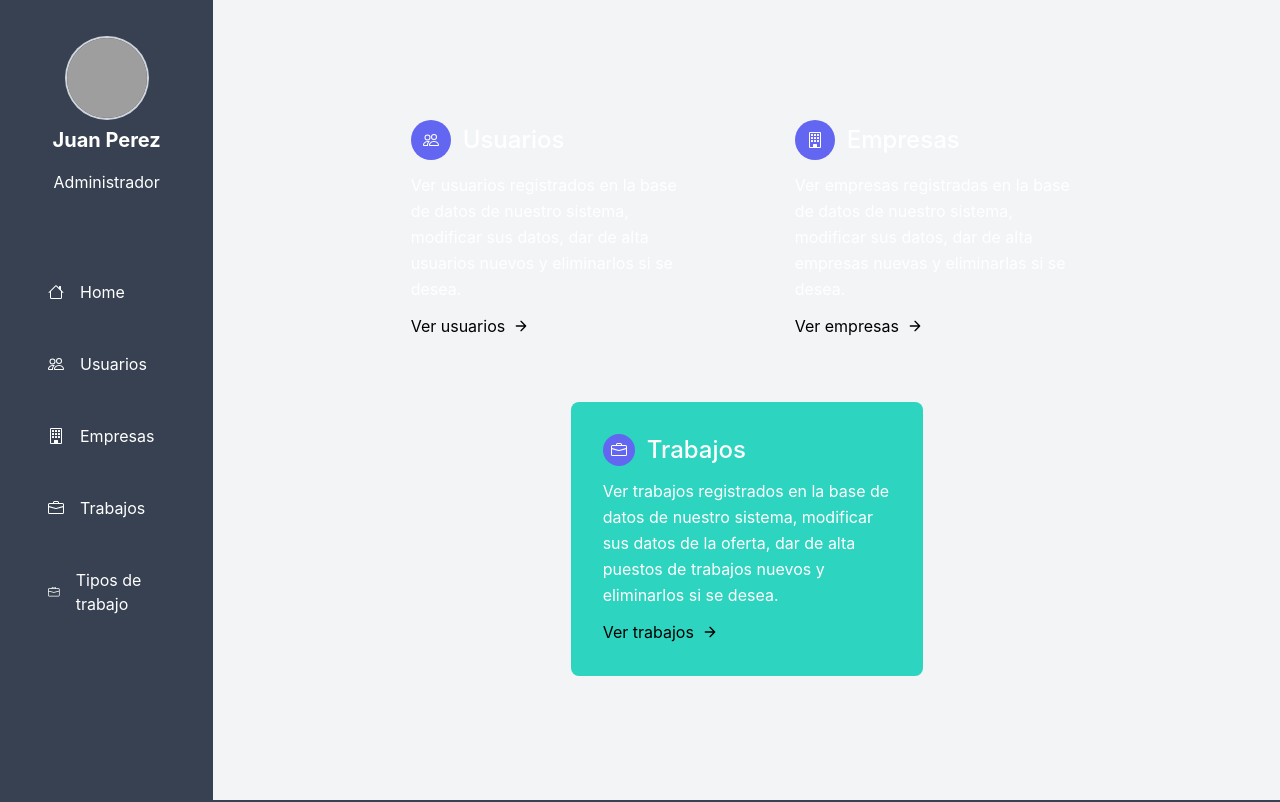
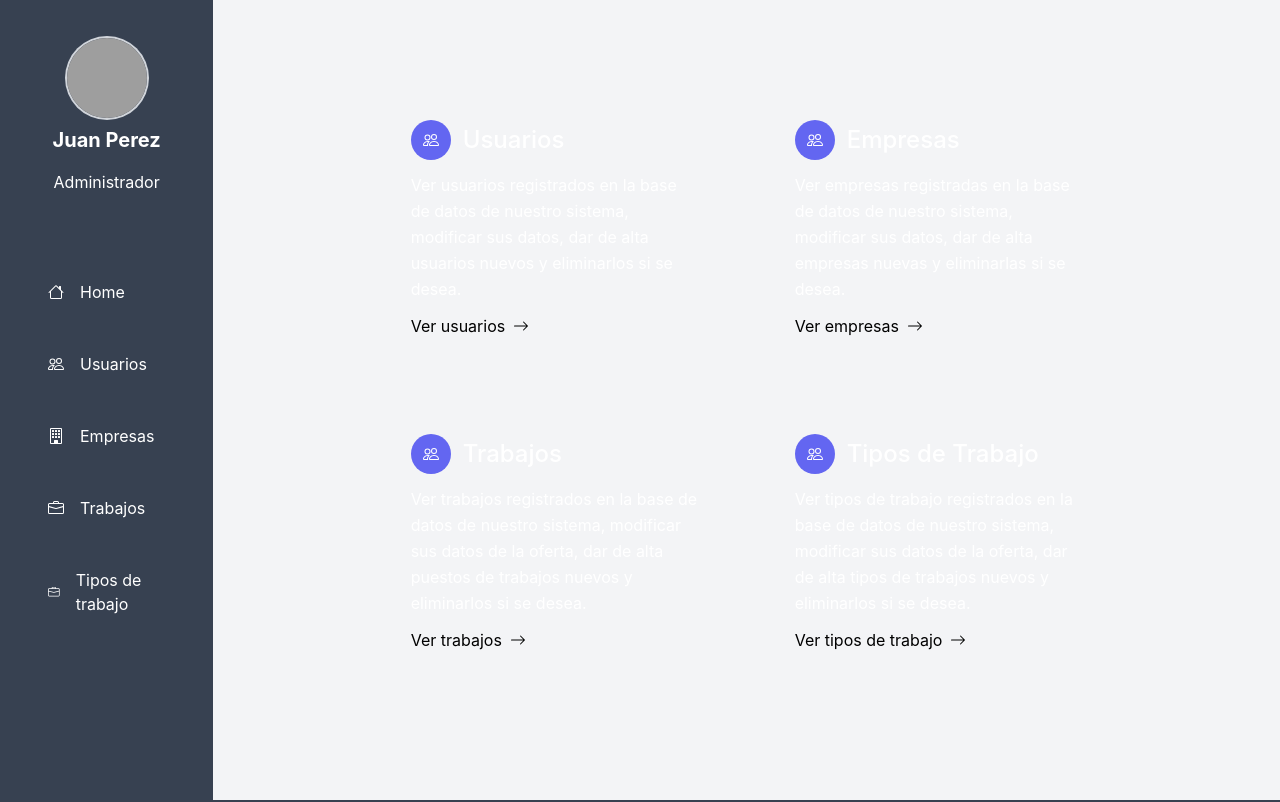
Before and after one commit to MendiburuFrancisco/BolsaDeTrabajo, a React (Create React App) app: page /admin in a window 1280 px wide. Shown: the top 802 px of the page. Built offline with nearby package versions, Linux system fonts and the light colour scheme; no server answers; grey boxes are pictures that could not be loaded.

Commit message:
Add icons and update card structure in dashboardHome.js

```diff
--- a/src/components/ui/dashboard/dashboardHome.js
+++ b/src/components/ui/dashboard/dashboardHome.js
@@ -1,79 +1,74 @@
-import { BsBuilding, BsPeople,BsBriefcase   } from "react-icons/bs";
+import {
+  BsBuilding,
+  BsPeople,
+  BsBriefcase,
+  BsArrowRight,
+} from "react-icons/bs";
 import React from "react";
+
+const cards = [
+  {
+    name: "Usuarios",
+    href: "/admin/users",
+    icon: BsPeople,
+    description:
+      "Ver usuarios registrados en la base de datos de nuestro sistema, modificar sus datos, dar de alta usuarios nuevos y eliminarlos si se desea.",
+  },
+  {
+    name: "Empresas",
+    href: "/admin/company",
+    icon: BsBuilding,
+    description:
+      "Ver empresas registradas en la base de datos de nuestro sistema, modificar sus datos, dar de alta empresas nuevas y eliminarlas si se desea.",
+  },
+  {
+    name: "Trabajos",
+    href: "/admin/jobs",
+    icon: BsBriefcase,
+    description:
+      "Ver trabajos registrados en la base de datos de nuestro sistema, modificar sus datos de la oferta, dar de alta puestos de trabajos nuevos y eliminarlos si se desea.",
+  },
+  {
+    name: "Tipos de Trabajo",
+    href: "/admin/jobtype",
+    icon: BsBriefcase,
+    description:
+      "Ver tipos de trabajo registrados en la base de datos de nuestro sistema, modificar sus datos de la oferta, dar de alta tipos de trabajos nuevos y eliminarlos si se desea.",
+  },
+];
+
 function dashboardHome() {
   return (
     <div class="flex flex-wrap justify-center mt-10">
-
+      {cards.map((card) => (
         <div class="p-4 max-w-sm">
           <div class="flex rounded-lg h-full dark:bg-gray-800 p-8 flex-col">
             <div class="flex items-center mb-3">
-            <div
-                class="w-10 h-10 mr-3 inline-flex items-center justify-center rounded-full dark:bg-indigo-500 bg-indigo-500 text-white flex-shrink-0">
+              <div class="w-10 h-10 mr-3 inline-flex items-center justify-center rounded-full dark:bg-indigo-500 bg-indigo-500 text-white flex-shrink-0">
                 <BsPeople />
               </div>
-            <h2 class="text-white dark:text-white text-2xl font-medium">Usuarios</h2>
+              <h2 class="text-white dark:text-white text-2xl font-medium">
+                {card.name}
+              </h2>
             </div>
             <div class="flex flex-col justify-between flex-grow">
               <p class="leading-relaxed text-base text-white dark:text-gray-300">
-              Ver usuarios registrados en la base de datos de nuestro sistema, modificar sus datos, dar de alta usuarios nuevos y eliminarlos si se desea.
+                {card.description}
               </p>
-            <a href="/admin/users" class="mt-3 text-black dark:text-white hover:text-blue-600 inline-flex items-center"> Ver usuarios
-                <svg fill="none" stroke="currentColor" stroke-linecap="round" stroke-linejoin="round"
-                    stroke-width="2" class="w-4 h-4 ml-2" viewBox="0 0 24 24">
-                    <path d="M5 12h14M12 5l7 7-7 7"></path>
-                </svg>
+              <a
+                href={card.href}
+                class="mt-3 text-black dark:text-white hover:text-blue-600 inline-flex items-center"
+              >
+                {" "}
+                Ver {card.name.toLowerCase()}
+                <BsArrowRight className="h-4 w-4 ml-2" />
               </a>
             </div>
           </div>
         </div>
-
-<div class="p-4 max-w-sm">
-    <div class="flex rounded-lg h-full dark:bg-gray-800 p-8 flex-col">
-        <div class="flex items-center mb-3">
-            <div
-                class="w-10 h-10 mr-3 inline-flex items-center justify-center rounded-full dark:bg-indigo-500 bg-indigo-500 text-white flex-shrink-0">
-              <BsBuilding />
+      ))}
     </div>
-            <h1 class="text-white dark:text-white text-2xl font-medium ">Empresas</h1>
-        </div>
-        <div class="flex flex-col justify-between flex-grow">
-            <p class="leading-relaxed text-base text-white dark:text-gray-300">
-            Ver empresas registradas en la base de datos de nuestro sistema, modificar sus datos, dar de alta empresas nuevas y eliminarlas si se desea.
-            </p>
-            <a href="/admin/company" class="mt-3 text-black dark:text-white hover:text-blue-600 inline-flex items-center"> Ver empresas
-                <svg fill="none" stroke="currentColor" stroke-linecap="round" stroke-linejoin="round"
-                    stroke-width="2" class="w-4 h-4 ml-2" viewBox="0 0 24 24">
-                    <path d="M5 12h14M12 5l7 7-7 7"></path>
-                </svg>
-            </a>
-        </div>
-    </div>
-</div>
-
-<div class="p-4 max-w-sm">
-    <div class="flex rounded-lg h-full dark:bg-gray-800 bg-teal-400 p-8 flex-col">
-        <div class="flex items-center mb-3">
-            <div
-                class="w-8 h-8 mr-3 inline-flex items-center justify-center rounded-full dark:bg-indigo-500 bg-indigo-500 text-white flex-shrink-0">
-               <BsBriefcase />
-            </div>
-            <h2 class="text-white dark:text-white text-2xl font-medium">Trabajos</h2>
-        </div>
-        <div class="flex flex-col justify-between flex-grow">
-            <p class="leading-relaxed text-base text-white dark:text-gray-300">
-            Ver trabajos registrados en la base de datos de nuestro sistema, modificar sus datos de la oferta, dar de alta puestos de trabajos nuevos y eliminarlos si se desea.
-            </p>
-            <a href="#" class="mt-3 text-black dark:text-white hover:text-blue-600 inline-flex items-center"> Ver trabajos
-                <svg fill="none" stroke="currentColor" stroke-linecap="round" stroke-linejoin="round"
-                    stroke-width="2" class="w-4 h-4 ml-2" viewBox="0 0 24 24">
-                    <path d="M5 12h14M12 5l7 7-7 7"></path>
-                </svg>
-            </a>
-        </div>
-    </div>
-</div>
-
-</div>
-)}
+  );
+}
 
 export default dashboardHome;
```
Lines whose indentation alone changed are shown as unchanged.
